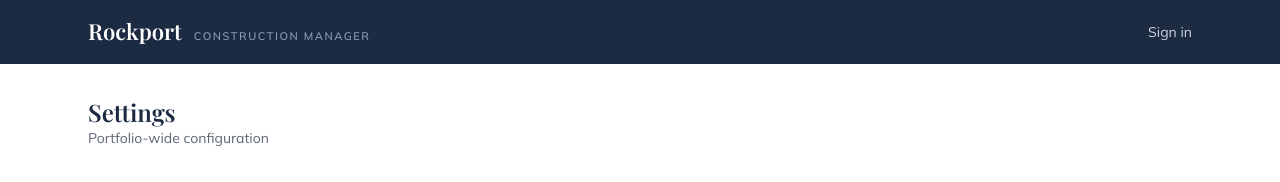
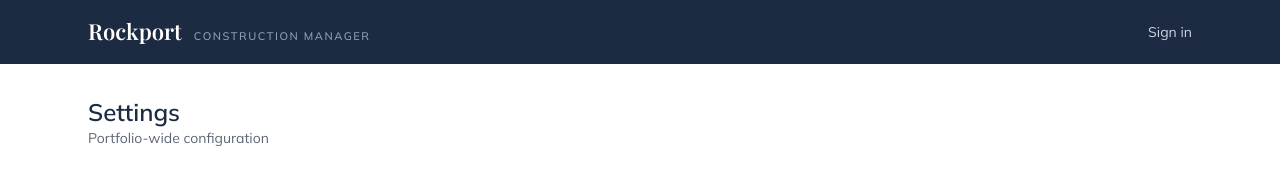
Before and after one commit to jdriver1015/rockport-cm, a Next.js app: page /settings/chart-of-accounts in a window 1280 px wide. Shown: the top 182 px of the page. Built offline with nearby package versions, Linux system fonts and the light colour scheme; no server answers; the database is empty.

Commit message:
Remove Playfair Display font from non-project headings
Only keep serif font on project/property name headings and logo.
Remove from Portfolio, Settings, batch file names, and KPI values.

```diff
--- a/src/app/page.tsx
+++ b/src/app/page.tsx
@@ -44,7 +44,7 @@
     <div className="space-y-6">
       <div className="flex items-center justify-between">
         <div>
-          <h1 className="font-serif text-2xl font-semibold text-navy">Portfolio</h1>
+          <h1 className="text-2xl font-semibold text-navy">Portfolio</h1>
           <p className="text-sm text-muted-foreground">All properties with active construction</p>
         </div>
         <Button render={<Link href="/properties/new" />} nativeButton={false}>
--- a/src/app/properties/[id]/gl/[batchId]/page.tsx
+++ b/src/app/properties/[id]/gl/[batchId]/page.tsx
@@ -116,7 +116,7 @@
           </Link>
         </p>
         <div className="mt-1 flex flex-wrap items-center gap-3">
-          <h1 className="font-serif text-2xl font-semibold text-navy">{batch.fileName}</h1>
+          <h1 className="text-2xl font-semibold text-navy">{batch.fileName}</h1>
           <Badge variant={batch.status === "posted" ? "positive" : "pending"}>{batch.status}</Badge>
         </div>
         <p className="text-sm text-muted-foreground">
--- a/src/app/properties/[id]/projects/[projectId]/page.tsx
+++ b/src/app/properties/[id]/projects/[projectId]/page.tsx
@@ -108,7 +108,7 @@
                 {kpi.label}
               </CardTitle>
             </CardHeader>
-            <CardContent className="font-serif text-2xl font-semibold tabular-nums text-navy">
+            <CardContent className="text-2xl font-semibold tabular-nums text-navy">
               {kpi.value}
             </CardContent>
           </Card>
--- a/src/app/settings/layout.tsx
+++ b/src/app/settings/layout.tsx
@@ -4,7 +4,7 @@
   return (
     <div className="space-y-6">
       <div>
-        <h1 className="font-serif text-2xl font-semibold text-navy">Settings</h1>
+        <h1 className="text-2xl font-semibold text-navy">Settings</h1>
         <p className="text-sm text-muted-foreground">Portfolio-wide configuration</p>
       </div>
       <SettingsNav />
```
